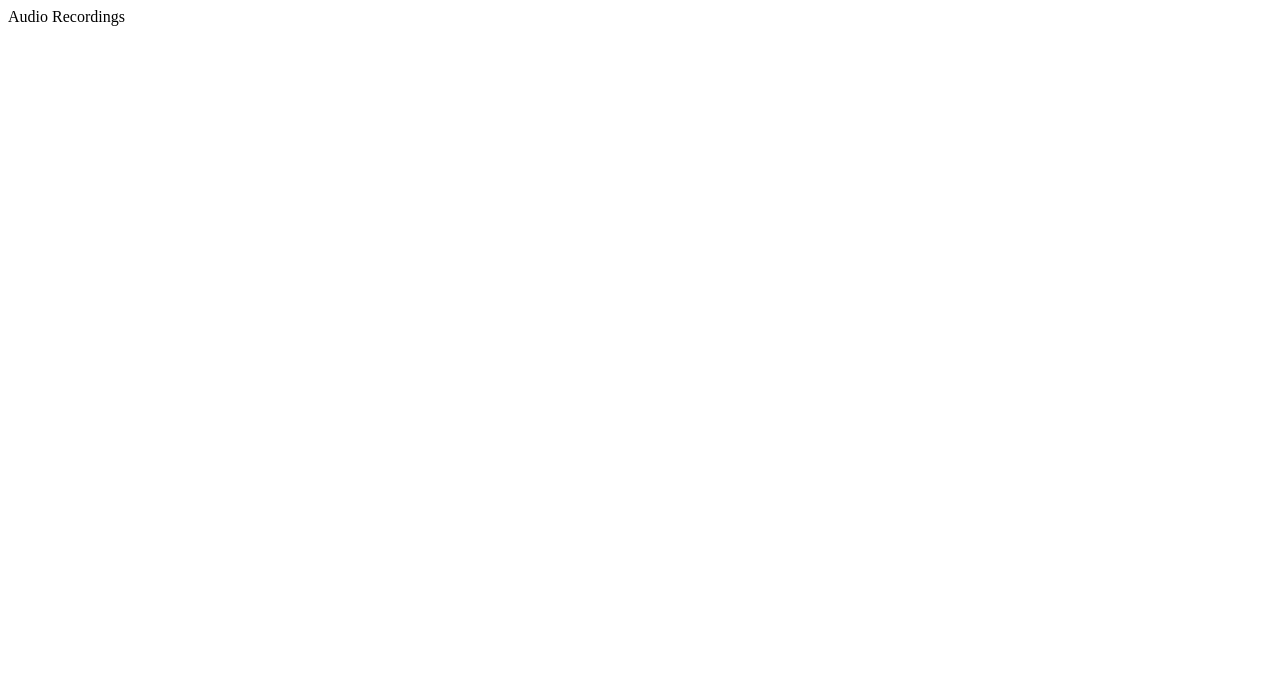
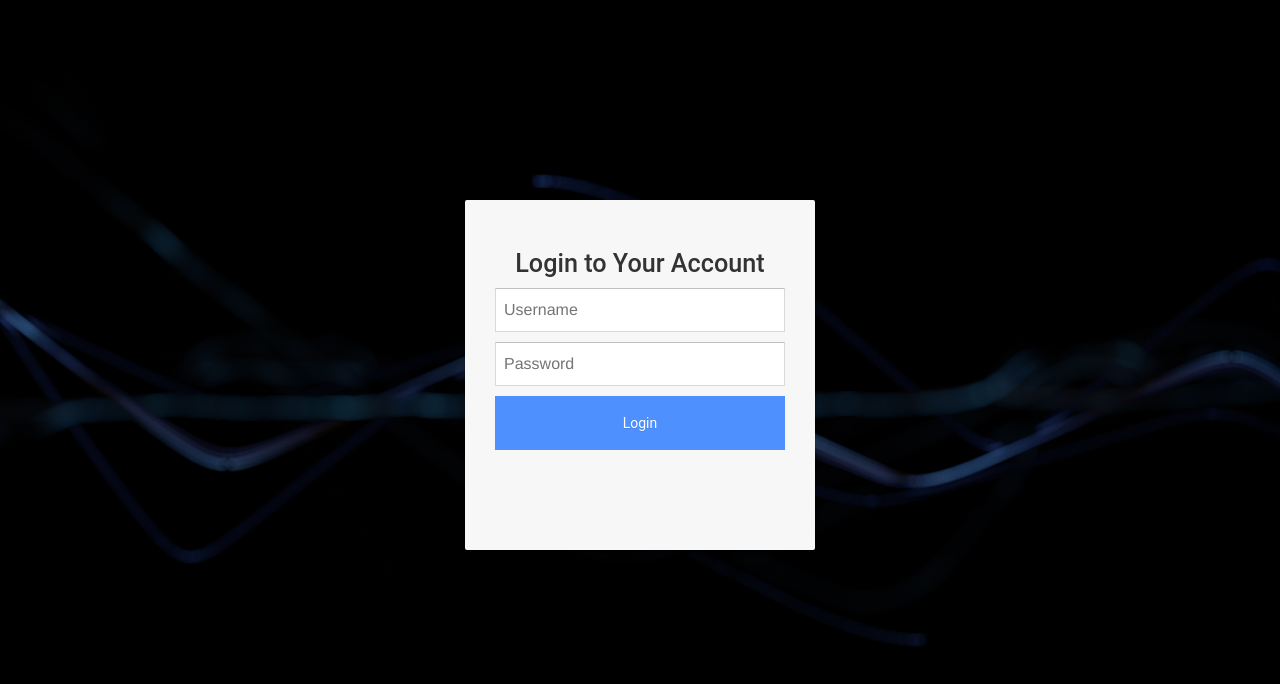
Before and after one commit to mateoguzmana/AudioRecordingsApp, a React (Create React App) app: page / in a window 1280 px wide. Shown: the top 684 px of the page. Built offline with nearby package versions, Linux system fonts and the light colour scheme.

Commit message:
Login advanced

```diff
--- a/index.html
+++ b/index.html
@@ -1,13 +1,18 @@
-<!doctype html>
+<!DOCTYPE HTML>
 <html lang="en">
 <head>
   <meta charset="utf-8">
   <meta name="viewport" content="width=device-width, user-scalable=no">
-    <link rel="shortcut icon" >
+  <link rel="shortcut icon">
   <link rel="icon" type="image/png" sizes="96x96" href="./src/assets/images/favicon.png">
+  <link rel="stylesheet" href="https://maxcdn.bootstrapcdn.com/bootstrap/3.3.7/css/bootstrap.min.css">
+  <script src="https://ajax.googleapis.com/ajax/libs/jquery/3.2.1/jquery.min.js"></script>
+  <script src="https://maxcdn.bootstrapcdn.com/bootstrap/3.3.7/js/bootstrap.min.js"></script>
   <title>Audio Recordings App</title>
 </head>
+
 <body>
   <div id="root"></div>
 </body>
+
 </html>
--- a/src/assets/css/index.css
+++ b/src/assets/css/index.css
@@ -0,0 +1,100 @@
+html, body {
+    height: 100%;
+    width: 100%;
+    margin: 0;
+}
+
+/* Login */
+.loginPage {
+    background-image:url('../images/loginBackground.png');
+    background-repeat: no-repeat;
+    background-attachment: fixed;
+    background-position: center;
+    position: fixed;
+    width: 100%;
+    height: 100%;
+}
+
+.loginContainer {
+  position: absolute;
+  left: 10%;
+  right: 10%;
+  top: 25%;
+  bottom: 30%;
+  padding: 30px;
+  max-width: 350px;
+  max-height: 350px;
+  height: 100%;
+  width: 100% !important;
+  background-color: #F7F7F7;
+  margin: 0 auto;
+  border-radius: 2px;
+  box-shadow: 0px 2px 2px rgba(0, 0, 0, 0.3);
+  overflow: hidden;
+}
+
+.loginContainer h1 {
+  text-align: center;
+  font-size: 1.8em;
+  font-family: roboto;
+}
+
+.loginContainer input[type=submit] {
+  width: 100%;
+  display: block;
+  margin-bottom: 10px;
+  position: relative;
+}
+
+.loginContainer input[type=text], input[type=password] {
+  height: 44px;
+  font-size: 16px;
+  width: 100%;
+  margin-bottom: 10px;
+  -webkit-appearance: none;
+  background: #fff;
+  border: 1px solid #d9d9d9;
+  border-top: 1px solid #c0c0c0;
+  /* border-radius: 2px; */
+  padding: 0 8px;
+  box-sizing: border-box;
+  -moz-box-sizing: border-box;
+}
+
+.loginContainer input[type=text]:hover, input[type=password]:hover {
+  border: 1px solid #b9b9b9;
+  border-top: 1px solid #a0a0a0;
+  -moz-box-shadow: inset 0 1px 2px rgba(0,0,0,0.1);
+  -webkit-box-shadow: inset 0 1px 2px rgba(0,0,0,0.1);
+  box-shadow: inset 0 1px 2px rgba(0,0,0,0.1);
+}
+
+.loginSubmitButton {
+  /* border: 1px solid #3079ed; */
+  border: 0px;
+  color: #fff;
+  text-shadow: 0 1px rgba(0,0,0,0.1);
+  background-color: #4d90fe;
+  padding: 17px 0px;
+  font-family: roboto;
+  font-size: 14px;
+  /* background-image: -webkit-gradient(linear, 0 0, 0 100%,   from(#4d90fe), to(#4787ed)); */
+}
+
+.loginSubmitButton:hover {
+  /* border: 1px solid #2f5bb7; */
+  border: 0px;
+  text-shadow: 0 1px rgba(0,0,0,0.3);
+  background-color: #357ae8;
+  /* background-image: -webkit-gradient(linear, 0 0, 0 100%,   from(#4d90fe), to(#357ae8)); */
+}
+
+.loginContainer a {
+  text-decoration: none;
+  color: #666;
+  font-weight: 400;
+  text-align: center;
+  display: inline-block;
+  opacity: 0.6;
+  transition: opacity ease 0.5s;
+}
--- a/src/components/App.js
+++ b/src/components/App.js
@@ -1,16 +1,19 @@
 import React, { Component } from 'react';
+import Login from './Login';
 
 export default class App extends Component {
   constructor(props) {
     super(props);
     this.state = {
     };
+
+    this.classContainer = "loginPage";
   }
 
   render() {
     return (
-      <div>
-        Audio Recordings
+      <div className={this.classContainer}>
+        <Login/>
       </div>
     );
   }
--- /dev/null
+++ b/src/components/Login.jsx
@@ -0,0 +1,20 @@
+import React, { Component } from 'react';
+
+export default class Login extends Component {
+    constructor(props) {
+        super(props);
+        this.state = {
+        };
+    }
+
+    render() {
+        return (
+            <div className="loginContainer">
+                <h1>Login to Your Account</h1>
+                <input type="text" name="user" placeholder="Username" />
+                <input type="password" name="pass" placeholder="Password" />
+                <input type="submit" name="login" className="loginSubmitButton" value="Login" />
+            </div>
+        );
+    }
+}
```
Also changed, not shown: src/assets/images/loginBackground.png (added). Lines whose indentation alone changed are shown as unchanged.
